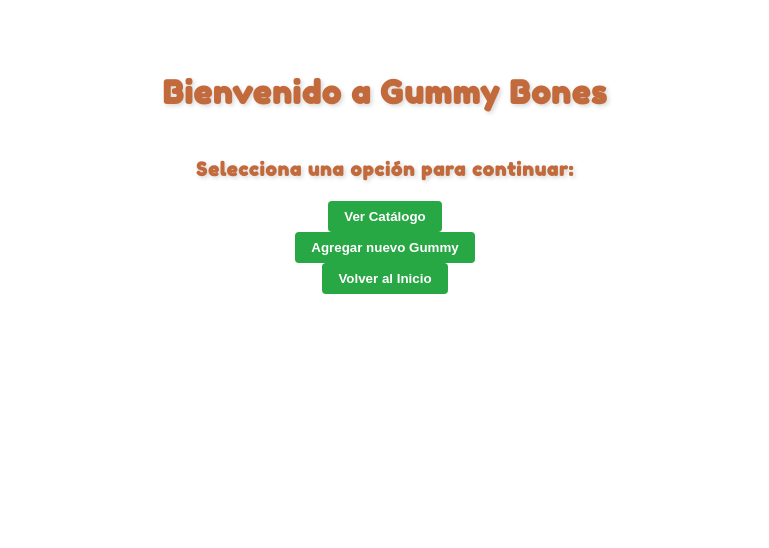
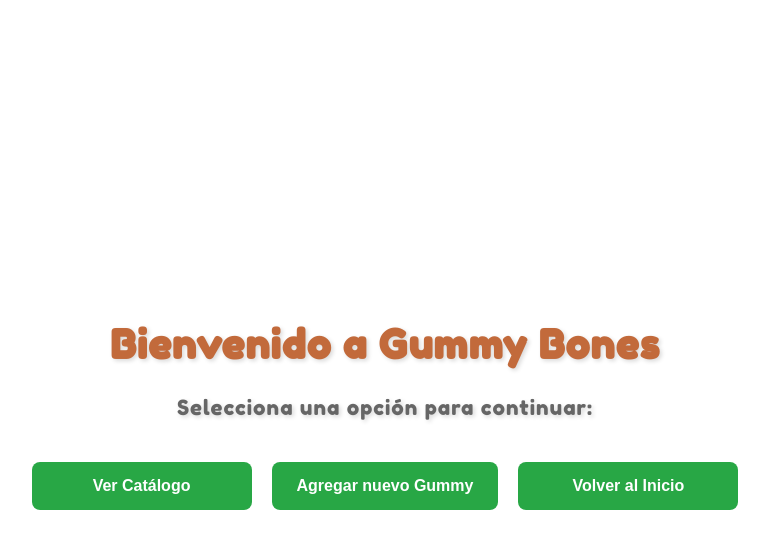
Before and after one commit to JorgeBM12/Gummy, a plain HTML site: page src/app/index.html in a window 1280 px wide. Shown: the whole page, without its empty margins (255-1024 px from the left). Drawn offline with Linux system fonts and the light colour scheme.

Commit message:
Mejore el index.html y el estilo global para que no dieran problemas con los hovers, botones y cosas globales. Fredy

```diff
--- a/src/app/index.html
+++ b/src/app/index.html
@@ -7,17 +7,21 @@
   <link rel="stylesheet" href="/styles/global.css">
   <link href="https://fonts.googleapis.com/css2?family=Fredoka+One&display=swap" rel="stylesheet">
 </head>
-<body style="text-align: center; margin-top: 50px;">
-  <h1>Bienvenido a Gummy Bones</h1>
+<body>
+  <div class="index-container">
+    <div>
+      <h1> Bienvenido a Gummy Bones </h1>
       <h3>Selecciona una opción para continuar:</h3>
+    </div>
 
+    <div class="index-buttons">
       <!-- Botón al catálogo -->
       <a href="/catalogo"><button class="btn-verde">Ver Catálogo</button></a>
-
       <!-- Botón al formulario de creación -->
       <a href="/nueva"><button class="btn-verde">Agregar nuevo Gummy</button></a>
-
       <!-- Botón de prueba para volver al inicio -->
       <a href="/"><button class="btn-verde">Volver al Inicio</button></a>
+    </div>
+  </div>
 </body>
 </html>
--- a/src/styles/global.css
+++ b/src/styles/global.css
@@ -1,4 +1,7 @@
+/* ========================================== */
 /* Global styles for Gummy project */
+/* ========================================== */
+
 :root {
   --bg: #f7f8fa;
   --card: #ffffff;
@@ -12,8 +15,13 @@
   --max-width: 1100px;
 }
 
-/* Reset / base */
-* { box-sizing: border-box; }
+/* ========================================== */
+/* RESET / BASE */
+/* ========================================== */
+
+* {
+  box-sizing: border-box;
+}
 
 html, body {
   height: 100%;
@@ -39,7 +47,9 @@ h1, h2, h3 {
   letter-spacing: 1px;
 }
 
-/* LAYOUT PRINCIPAL */
+/* ========================================== */
+/* LAYOUT PRINCIPAL (CATÁLOGO) */
+/* ========================================== */
 
 .content-wrapper {
   flex: 1;
@@ -54,9 +64,63 @@ h1, h2, h3 {
 
 .header {
   text-align: center;
+  padding: 20px 0;
 }
 
-/* BUTTONS */
+/* ========================================== */
+/* ESTILOS PARA INDEX.HTML */
+/* ========================================== */
+
+.index-container {
+  text-align: center;
+  padding: 20px;
+  flex: 1;
+  display: flex;
+  flex-direction: column;
+  justify-content: center;
+  align-items: center;
+  gap: 0;
+}
+
+.index-container h1 {
+  font-size: 2.5em;
+  margin-bottom: 10px;
+}
+
+.index-container h3 {
+  font-size: 1.3em;
+  color: #666;
+  font-weight: normal;
+  margin-bottom: 40px;
+}
+
+.index-buttons {
+  display: flex !important;
+  flex-direction: row !important;
+  justify-content: center;
+  align-items: center;
+  gap: 20px;
+  flex-wrap: wrap;
+  max-width: 900px;
+  margin: 0 auto;
+}
+
+.index-buttons a {
+  text-decoration: none;
+  display: inline-block;
+  flex: 0 0 auto;
+}
+
+.index-buttons button {
+  min-width: 220px;
+  padding: 15px 25px;
+  font-size: 16px;
+  display: inline-block;
+}
+
+/* ========================================== */
+/* BUTTONS - ESTILOS GENERALES */
+/* ========================================== */
 
 button,
 .btn,
@@ -74,22 +138,20 @@ a .btn {
   transition: all 0.3s ease;
 }
 
-.btn-verde {
-  background-color: #28a745;
-  color: white;
-  padding: 8px 16px;
-  border: none;
-  border-radius: 4px;
-  cursor: pointer;
-  font-weight: bold;
-  transition: background-color 0.3s;
+/* Variantes de color */
+.btn-verde,
+.btn-green {
+  background: #28a745 !important;
 }
 
-.btn-verde:hover {
-  background-color: #218838;
+.btn-red {
+  background: #dc3545 !important;
 }
 
-/* Variantes de botones */
+.btn-blue {
+  background: #007bff !important;
+}
+
 .btn-danger,
 button.btn-danger {
   background: var(--danger) !important;
@@ -105,23 +167,14 @@ button.btn-secondary {
   background: var(--muted) !important;
 }
 
-.btn-green {
-  background: #28a745;
-}
-
-.btn-red {
-  background: #dc3545;
-}
-
-.btn-blue {
-  background: #007bff;
-}
-
-/* Hover y estados */
+/* Estados de botones */
 button:hover,
-.btn:hover {
+.btn:hover,
+.btn-verde:hover,
+.index-buttons button:hover {
   filter: brightness(0.9);
   transform: translateY(-2px);
+  box-shadow: 0 6px 12px rgba(0,0,0,0.15);
 }
 
 button:focus,
@@ -134,6 +187,10 @@ button[disabled],
   opacity: 0.6;
   cursor: not-allowed;
 }
+
+/* ========================================== */
+/* BOTONES ESPECÍFICOS */
+/* ========================================== */
 
 /* Botón volver */
 .btn-volver-container {
@@ -163,7 +220,9 @@ button[disabled],
   transform: scale(1.05);
 }
 
-/* TABLA DE PRODUCTOS */
+/* ========================================== */
+/* TABLA DE PRODUCTOS (CATÁLOGO) */
+/* ========================================== */
 
 table {
   border-collapse: separate;
@@ -219,7 +278,9 @@ table th {
   border: none !important;
 }
 
+/* ========================================== */
 /* MODALES */
+/* ========================================== */
 
 .modal {
   display: none;
@@ -260,7 +321,7 @@ table th {
   color: #dc3545;
 }
 
-/* Contenido del carrito */
+/* Contenido del carrito en modal */
 #contenidoCarrito > div {
   display: flex;
   justify-content: space-between;
@@ -274,7 +335,9 @@ table th {
   border-radius: 8px;
 }
 
+/* ========================================== */
 /* INPUTS Y FORMS */
+/* ========================================== */
 
 input {
   width: 100%;
@@ -284,6 +347,7 @@ input {
   border-radius: 6px;
   font-size: 16px;
   outline: none;
+  transition: border-color 0.3s ease;
 }
 
 input:focus {
@@ -299,13 +363,16 @@ textarea {
   font-size: 16px;
   resize: vertical;
   outline: none;
+  transition: border-color 0.3s ease;
 }
 
 textarea:focus {
   border-color: #ff4d4d;
 }
 
+/* ========================================== */
 /* FOOTER */
+/* ========================================== */
 
 .footer {
   background: #c26a3b;
@@ -320,3 +387,26 @@ textarea:focus {
 .footer p {
   margin: 5px 0;
 }
+
+/* ========================================== */
+/* RESPONSIVE */
+/* ========================================== */
+
+/* Pantallas pequeñas: botones del index se apilan */
+@media (max-width: 768px) {
+  .index-buttons {
+    flex-direction: column;
+  }
+
+  .index-buttons button {
+    width: 100%;
+    max-width: 300px;
+  }
+
+  .btn-carrito-fijo {
+    top: 10px;
+    right: 10px;
+    padding: 8px 12px;
+    font-size: 14px;
+  }
+}
```
Lines whose indentation alone changed are shown as unchanged.
